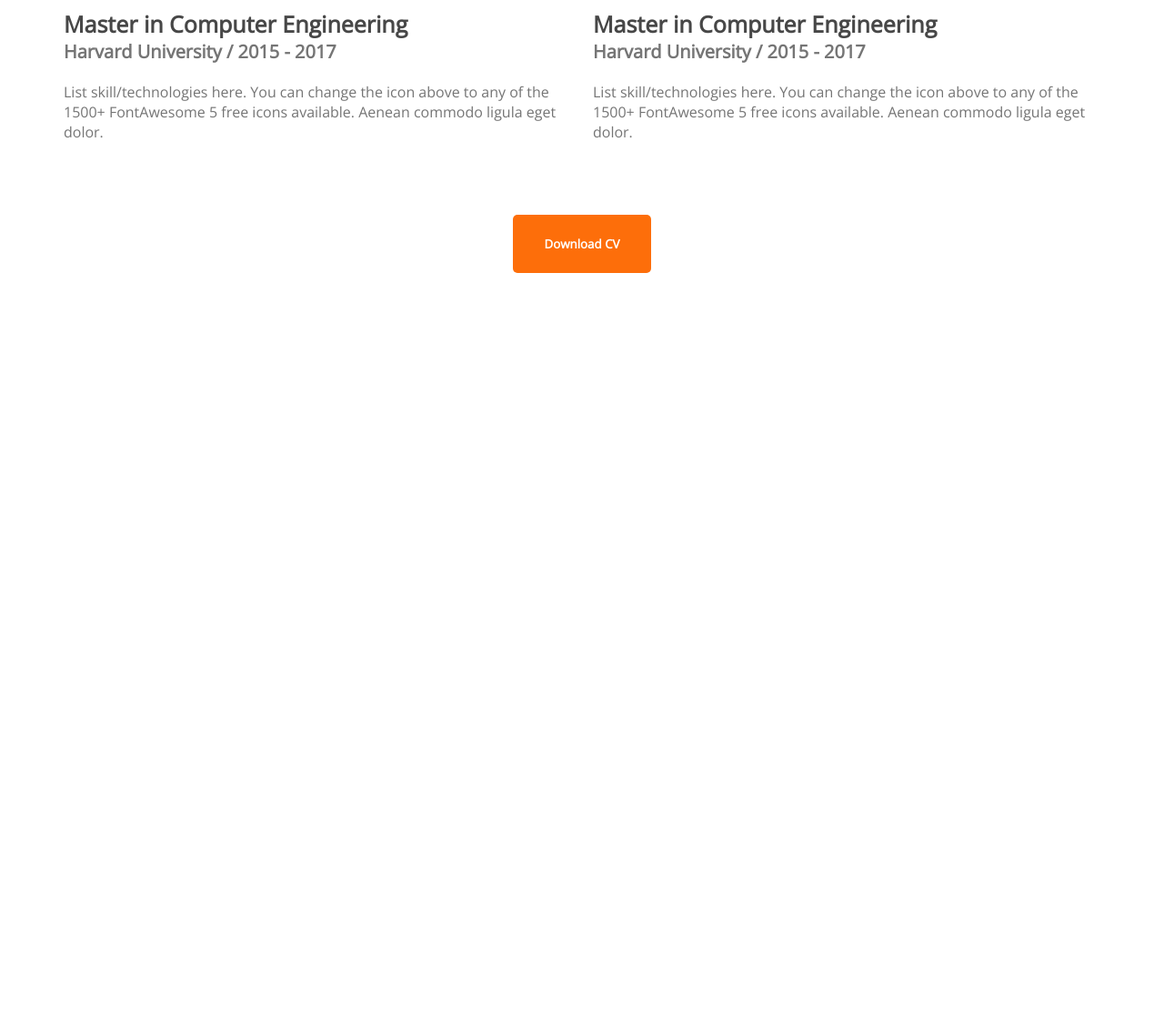
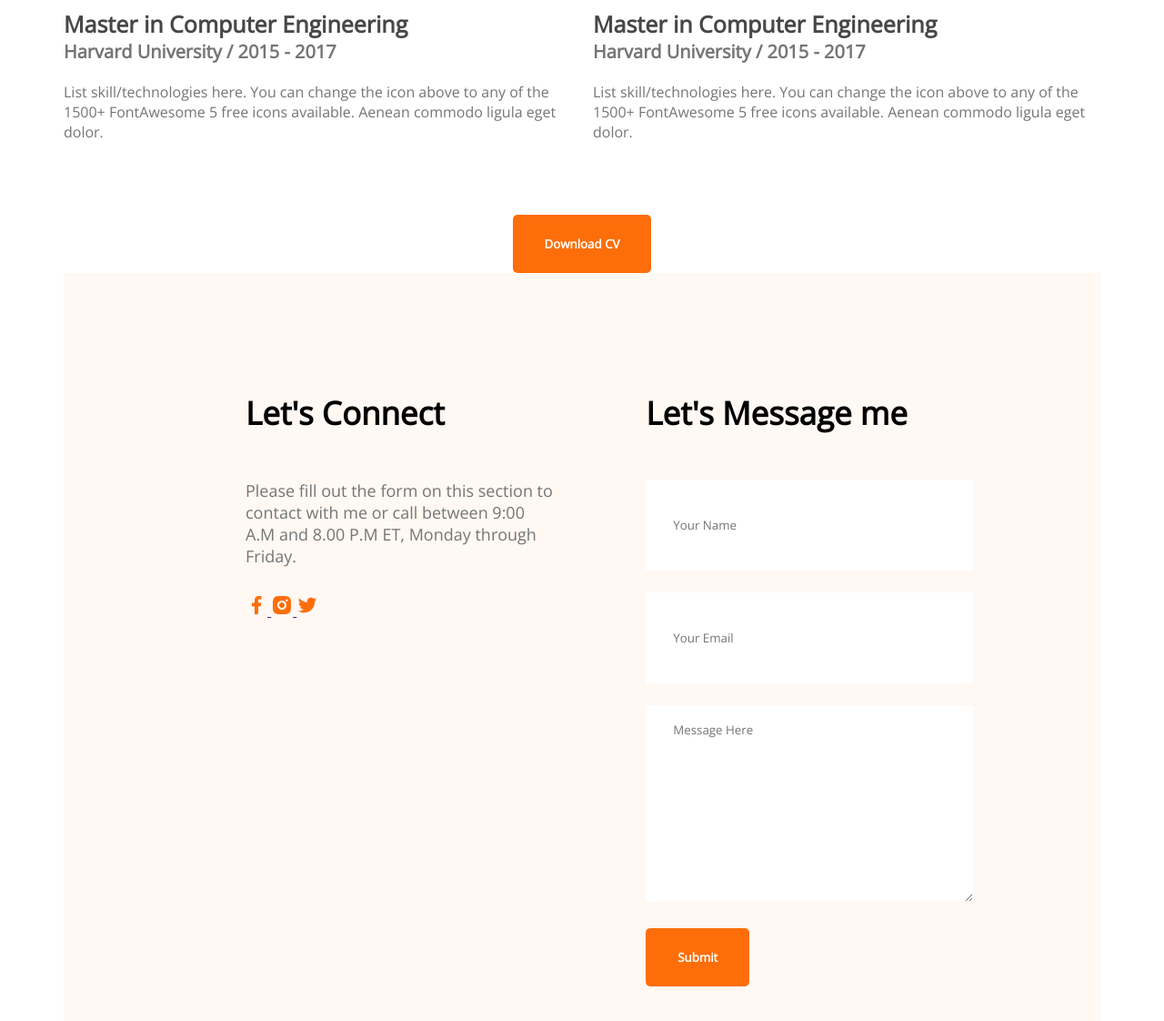
Before and after one commit to Dalim-is/Developer-portfolio, a plain HTML site: page index.html in a window 1280 px wide. Shown: the part 2348-3470 px from the top of the page at 91% size. Before the commit the page ends 2648 px from the top, so only its background shows below. Drawn offline with nearby package versions, Linux system fonts and the light colour scheme.

Commit message:
form and contact added

```diff
--- a/index.html
+++ b/index.html
@@ -133,6 +133,31 @@
             <button class="btn-primary">Download CV</button>
         </div>
        </section>
+       <!-- Contact Section -->
+       <section class="contact">
+        <div>
+            <h3 class="section-title">Let's Connect</h3>
+            <p class="section-description">Please fill out the form on this section to contact with me or call between 9:00 A.M and 8.00 P.M ET, Monday through Friday.</p>
+            <a href="">
+                <img src="images/icons/facebook.png" alt="">
+            </a>
+            <a href="">
+                <img src="images/icons/insta.png" alt="">
+            </a>
+            <a href="">
+                <img src="images/icons/twitter.png" alt="">
+            </a>
+        </div>
+        <div>
+            <h3 class="section-title">Let's Message me</h3>
+            <form action="">
+                <input type="text" placeholder="Your Name">
+                <input type="email" placeholder="Your Email">
+                <textarea name="" id="" cols="30" rows="10" placeholder="Message Here"></textarea>
+                <input class="btn-primary" type="submit" value="Submit">
+            </form>
+        </div>
+       </section>
     </main>
 
     <footer>
--- a/style/portfolio.css
+++ b/style/portfolio.css
@@ -153,3 +153,23 @@ color: #757575;
     margin-top: 50px;
     text-align: center;
 }
+/* Contact styles */
+.contact{
+    display: flex;
+    gap: 100px;
+    background: #fff8f3;
+    padding: 130px 200px;
+}
+
+.contact .section-title{
+text-align: left;
+}
+.contact input[type="text"],input[type="email"], textarea{
+    margin-bottom: 24px;
+    border: none;
+    width: 100%;
+    padding: 18px 30px;
+}
+input{
+    height: 64px;
+}
```
